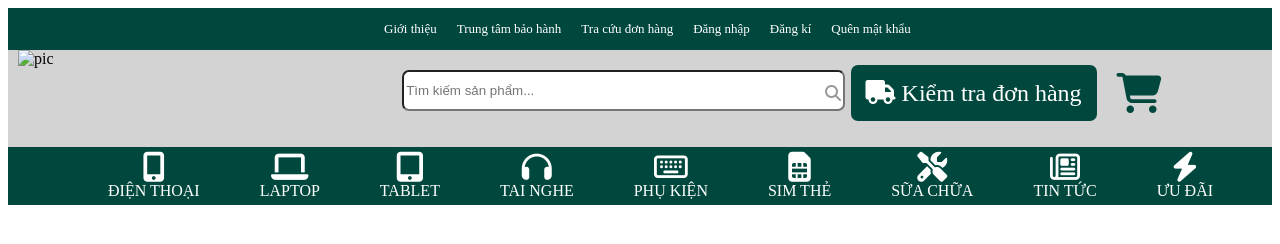
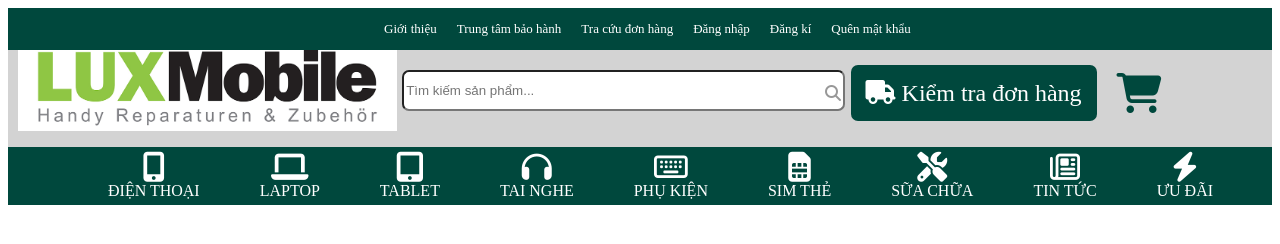
Before and after one commit to Smilee68/BT5, a plain HTML site: page index.html in a window 1280 px wide. Drawn offline with Linux system fonts and the light colour scheme.

Commit message:
Update index.html

```diff
--- a/index.html
+++ b/index.html
@@ -91,7 +91,7 @@ p a:visited{
     </div>
     <div class="menu">
         <div id="part1">
-                <img id="pic1" src="img/LUXMobile_Web_klein.jpg" alt="pic">
+                <img id="pic1" src="LUXMobile_Web_klein.jpg" alt="pic">
                 <input type="search" name="Searchbar" id="Search" placeholder="Tìm kiếm sản phẩm..."><i class="fa-solid fa-magnifying-glass fa-beat-fade" style="margin-top: 35px;margin-left: -20px;"></i>
                 <p><a href=""><i class="fa-solid fa-truck" style="color: white;"></i> Kiểm tra đơn hàng</a></p>
                 <i class="fa-solid fa-cart-shopping" style="color: #00483d;margin-top: 23px;margin-left: 20px;font-size: 40px;"></i>
```
